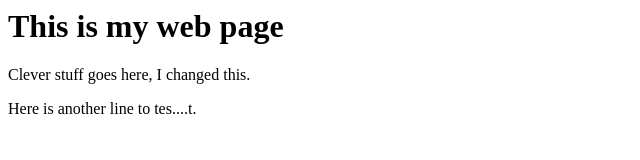
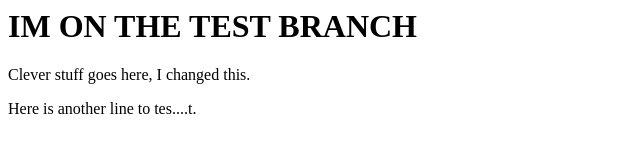
Before and after one commit to juandiego8/itc134-fl19-git-github, a plain HTML site: page index.html in a window 1280 px wide. Shown: the whole page, without its empty margins (0-640 px from the left). Drawn offline with Linux system fonts and the light colour scheme.

Commit message:
changes h1 again

```diff
--- a/index.html
+++ b/index.html
@@ -1,6 +1,6 @@
 <html>
     <body>
-        <h1>This is my web page</h1>
+        <h1>IM ON THE TEST BRANCH</h1>
         <p>Clever stuff goes here, I changed this.</p>
         <p>Here is another line to tes....t.</p>
     </body>
```
